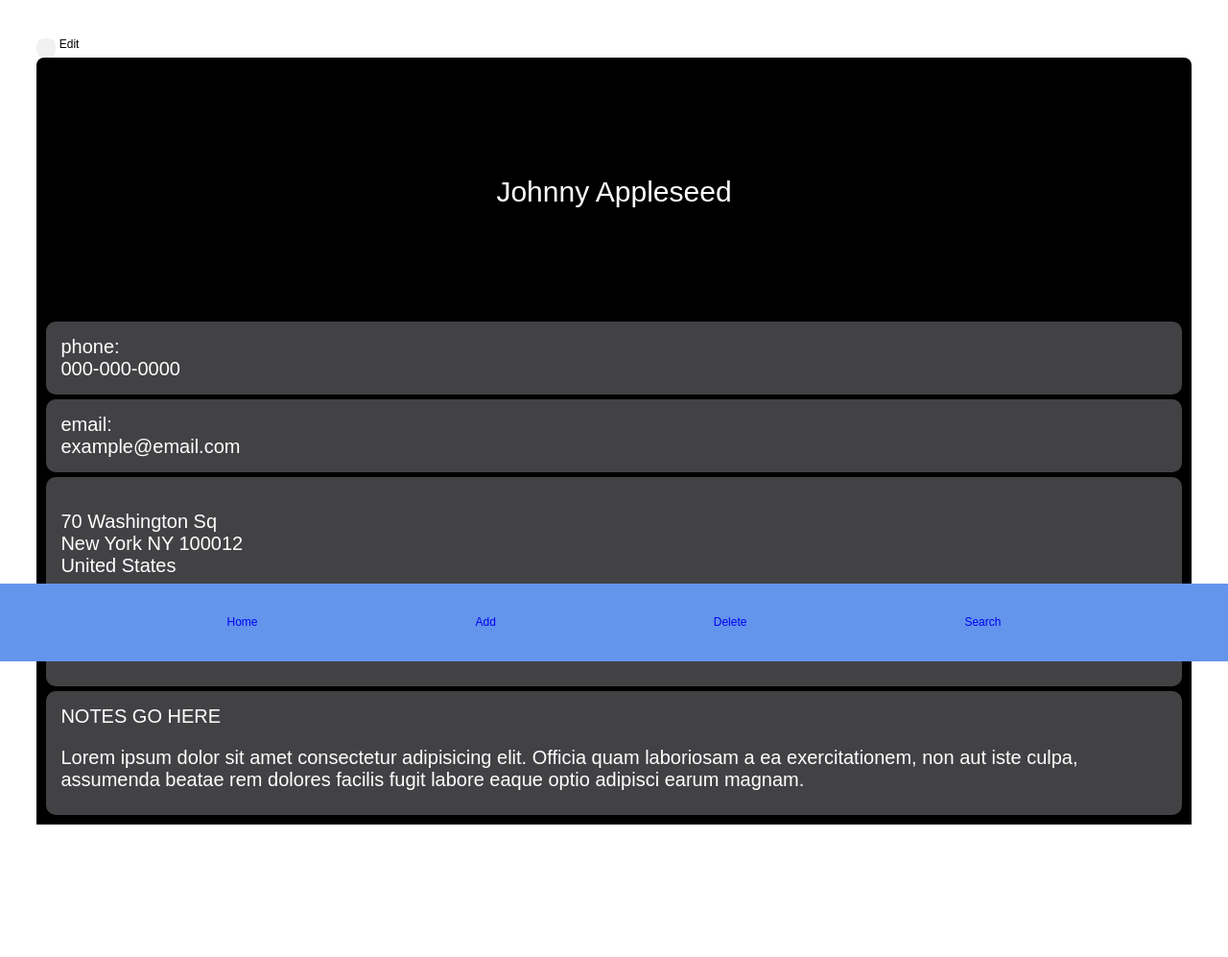
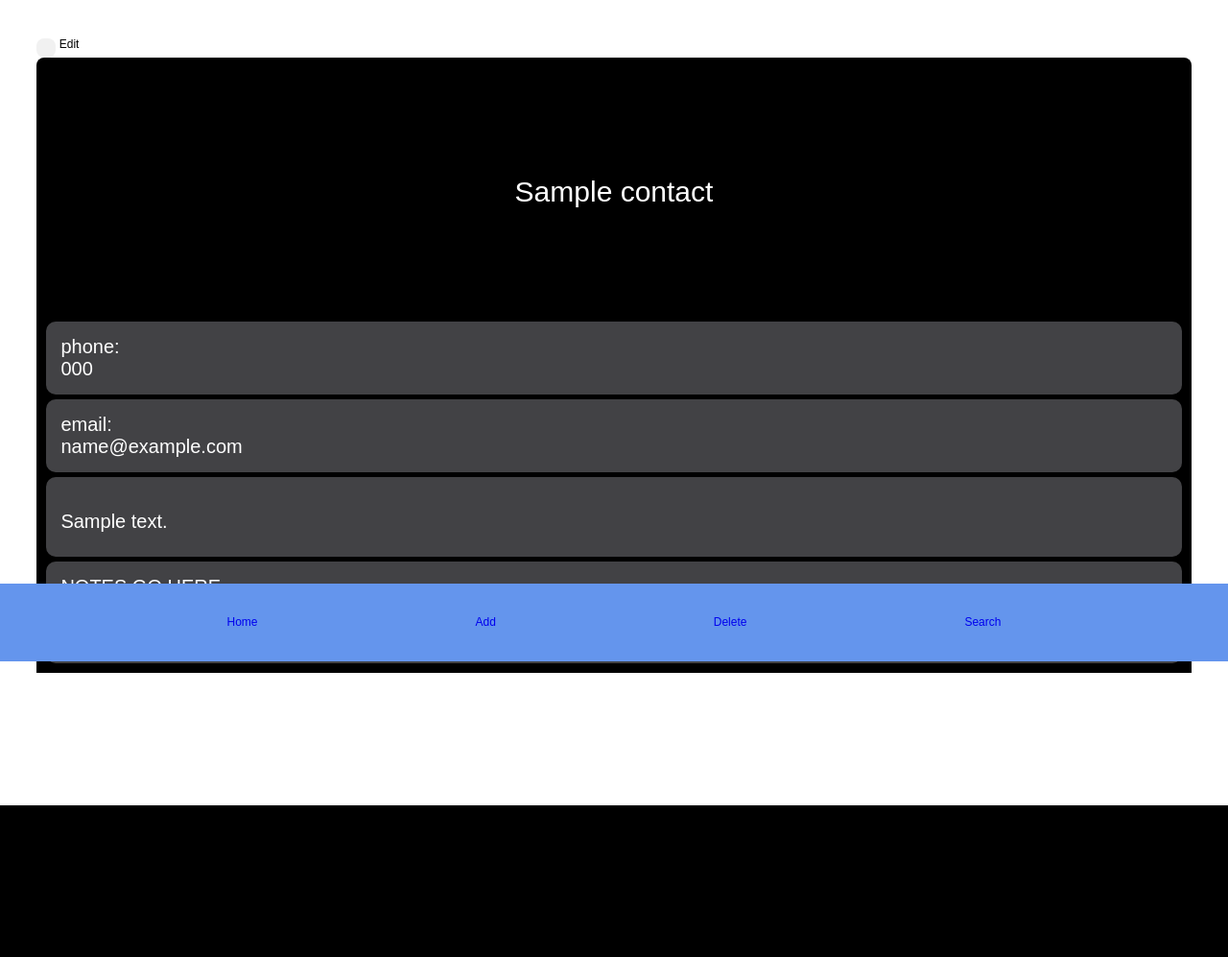
Before and after one commit to software-students-fall2023/2-web-app-exercise-leftovers2, a Flask app: template templates/individual_view.html in a window 1280 px wide. Shown: the part 111-1108 px from the top of the page at 96% size. After the commit the page ends 950 px from the top, so only its background shows below. Run offline with Flask 3, Linux system fonts and the light colour scheme; the template is opened without the code that fills it: most values are stand-ins (such as "Sample title", 1, 10 or a date in 2020).

Commit message:
Retrieve data in individual view

```diff
--- a/app.py
+++ b/app.py
@@ -5,10 +5,18 @@ from bson.objectid import ObjectId
 from pymongo import MongoClient
 import os
 from db import db
+from bson import json_util
+import json
+
+def parse_json(data):
+    return json.loads(json_util.dumps(data))
+
 
 contactList = db[os.getenv('MONGODB_COLLECTION')]
 
 app = Flask(__name__)
+
+app.secret_key = 'very_secret_key_of_great_secrecy'
 
 ## Main Page with a list of all contacts
 @app.route('/')
@@ -24,18 +32,16 @@ def list_view():
 
 @app.route('/get_individual', methods=['POST'])
 def get_individual():
-    # return redirect(url_for('individual_view'))
     id = request.form.get('_id')
     contact = contactList.find_one({'_id':ObjectId(id)})
     if contact:
-        # session['current_contact'] = contact
+        session['current_contact'] = parse_json(contact)
         return redirect(url_for('individual_view', title = "Contact", contact=contact))
 
 ## Individual Contact View
 @app.route('/individual_view', methods=['GET'])
 def individual_view():
-    # contact = session['current_contact']
-    contact = None
+    contact = session['current_contact']
     return render_template('individual_view.html', title = "Contact", contact=contact)
 
 ## Add Contact View
--- a/templates/individual_view.html
+++ b/templates/individual_view.html
@@ -4,35 +4,27 @@
 <link rel="stylesheet" href="./edit.html" />Edit
 
 <div class="info">
-  <div class="content name">Johnny Appleseed</div>
+  <div class="content name">{{contact.name}}</div>
 
   <div class="content phone">
     <div>phone:</div>
-    <div>000-000-0000</div>
+    <div  pattern="[0-9]{3}-[0-9]{2}-[0-9]{3}">{{contact.phone}}</div>
   </div>
 
   <div class="content email">
     <div>email:</div>
-    <div class="data">example@email.com</div>
+    <div class="data">{{contact.email}}</div>
   </div>
 
   <div class="content address">
     <p class="iv_p">
-      70 Washington Sq <br />
-      New York NY 100012<br />United States
-    </p>
-    <p class="iv_p"></p>
-    <p class="iv_p">
-      70 Washington Sq <br />
-      New York NY 100012<br />United States
+      {{contact.address}}
     </p>
   </div>
   <div class="content notes">
     NOTES GO HERE
     <p class="iv_p">
-      Lorem ipsum dolor sit amet consectetur adipisicing elit. Officia quam
-      laboriosam a ea exercitationem, non aut iste culpa, assumenda beatae rem
-      dolores facilis fugit labore eaque optio adipisci earum magnam.
+      {{contact.notes}}
     </p>
   </div>
 </div>
```
